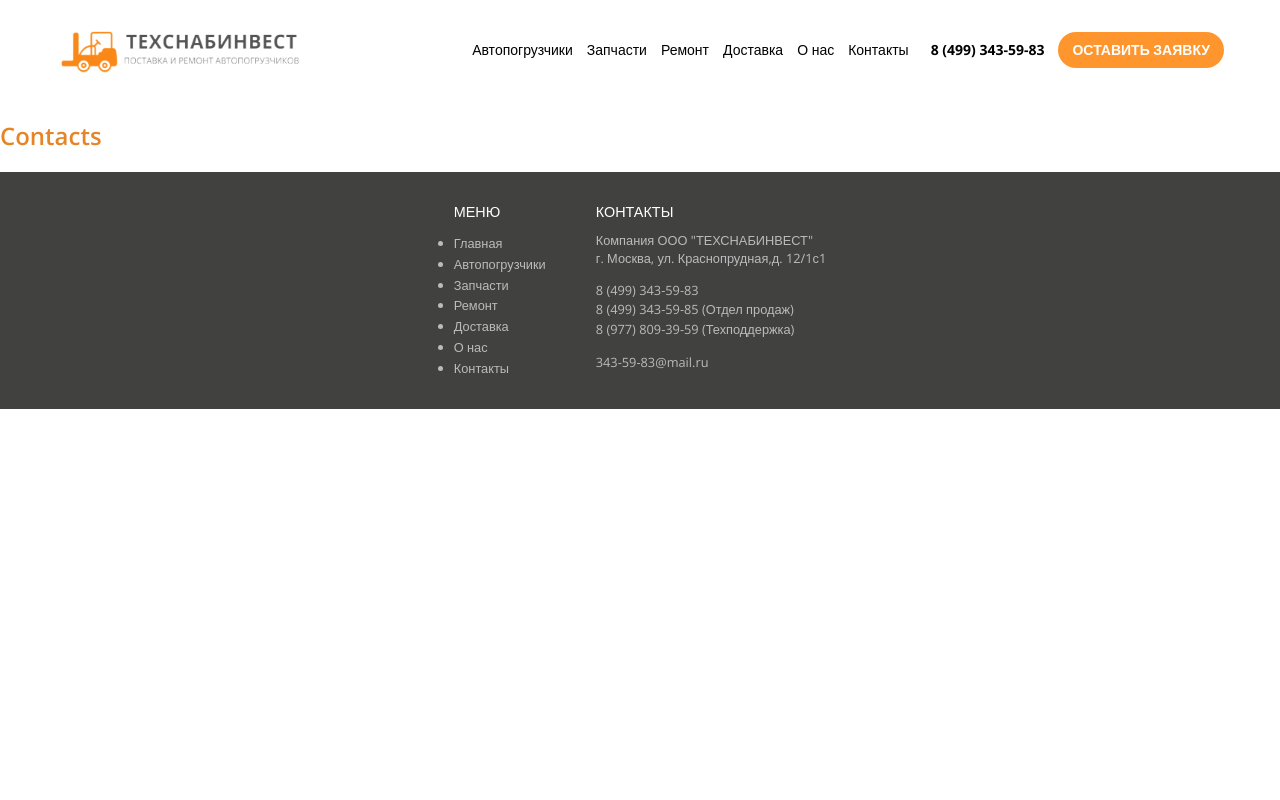
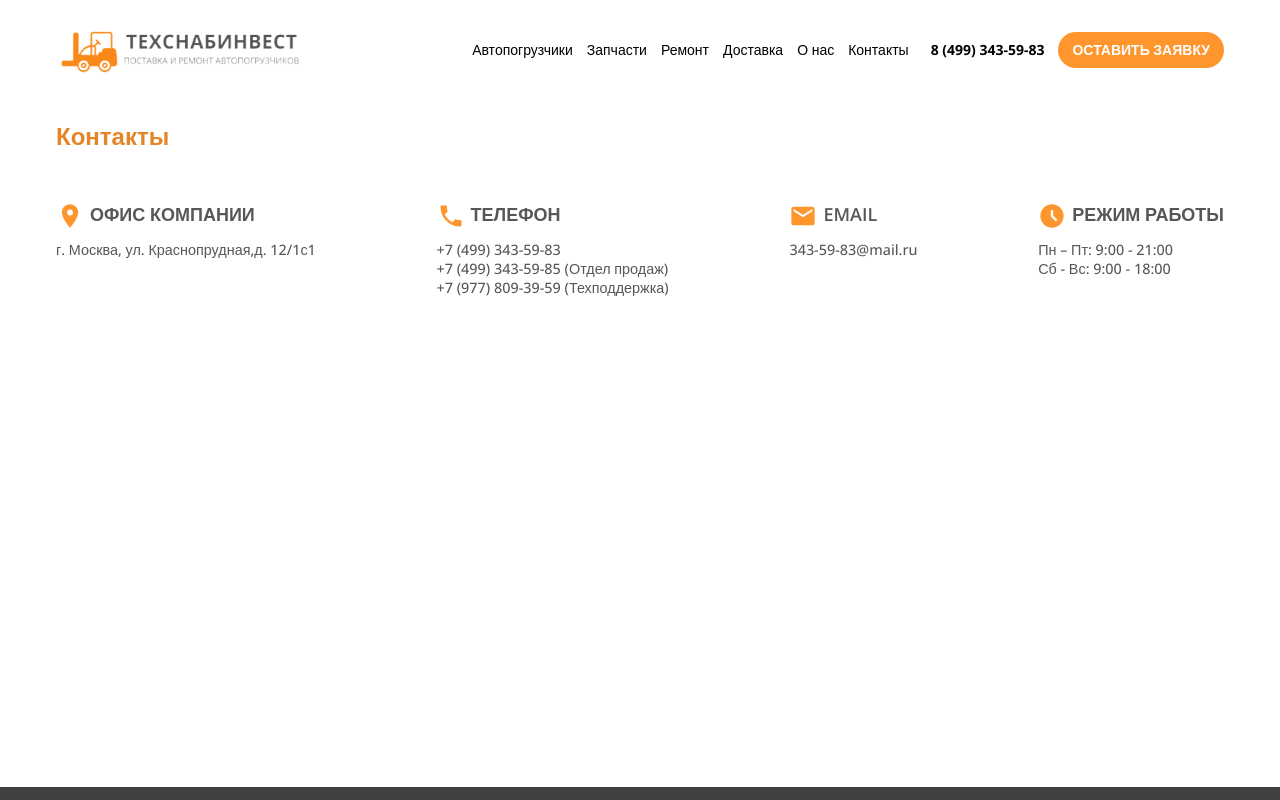
Before and after one commit to mascarponeee/techsnabinvest-website, a React (Create React App) app in the folder client/: page /contacts in a window 1280 px wide. Shown: the top 800 px of the page. Built offline with nearby package versions, Linux system fonts and the light colour scheme.

Commit message:
added contacts page

```diff
--- a/client/src/pages/Contacts.jsx
+++ b/client/src/pages/Contacts.jsx
@@ -1,7 +1,72 @@
+import '../styles/contacts.css'
+import { MdPlace, MdPhone, MdEmail, MdAccessTimeFilled } from "react-icons/md"
+
 function Contacts() {
   return (
     <div className="Contacts">
-      <h1 className="page_title">Contacts</h1>
+      <div className='container'>
+        <h1 className="page_title">Контакты</h1>
+        <div className='contacts-info'>
+          <div className='contacts-info-flex'>
+            <div className='contacts-info-block'>
+              <div className='contacts-info-block-header'>
+                <MdPlace className='contact-icon' />
+                <h3>
+                  ОФИС КОМПАНИИ
+                </h3>
+              </div>
+              <div className="contacts-info-block-body">
+                г. Москва, ул. Краснопрудная,д. 12/1с1
+              </div>
+            </div>
+
+            <div className='contacts-info-block'>
+              <div className='contacts-info-block-header'>
+                <MdPhone className='contact-icon' />
+                <h3>
+                  ТЕЛЕФОН
+                </h3>
+              </div>
+              <div className="contacts-info-block-body">
+                <p className='phone'>+7 (499) 343-59-83</p>
+                <p className='phone'>+7 (499) 343-59-85 (Отдел продаж)</p>
+                <p className='phone'>+7 (977) 809-39-59 (Техподдержка)</p>
+              </div>
+            </div>
+
+            <div className='contacts-info-block'>
+              <div className='contacts-info-block-header'>
+                <MdEmail className='contact-icon' />
+                <h3>
+                  EMAIL
+                </h3>
+              </div>
+              <div className="contacts-info-block-body">
+                <a href="mailto:343-59-83@mail.ru">343-59-83@mail.ru</a>
+              </div>
+            </div>
+
+            <div className='contacts-info-block'>
+              <div className='contacts-info-block-header'>
+                <MdAccessTimeFilled className='contact-icon' />
+                <h3>
+                  РЕЖИМ РАБОТЫ
+                </h3>
+              </div>
+              <div className="contacts-info-block-body">
+                <p>Пн – Пт: 9:00 - 21:00</p>
+                <p>Сб - Вс: 9:00 - 18:00</p>
+              </div>
+            </div>
+
+
+          </div>
+
+          <iframe src="https://yandex.ru/map-widget/v1/?um=constructor%3Ad9ea6c7809e2ceda71004fdbf22800fa4881cd06da50f0584c74c5bd3d85d225&amp;source=constructor" width="100%" height="400" className='ymap'></iframe>
+        </div>
+
+    </div>
+
     </div>
   );
 }
--- /dev/null
+++ b/client/src/styles/contacts.css
@@ -0,0 +1,74 @@
+.contacts-info {
+  padding: 30px 0 50px;
+  color: #575756;
+  display: flex;
+  flex-direction: column;
+}
+
+.contacts-info-flex {
+  width: 100%;;
+  display: flex;
+  flex: 1 1 0;
+  justify-content: space-between;
+  margin-bottom: 40px;
+  gap: 10px;
+}
+
+.contacts-info-block-header {
+  display: flex;
+  justify-content: flex-start;
+  margin-bottom: 10px;
+  gap: 6px;
+}
+
+.contacts-info-block-header h3 {
+  font-size: 1.125rem;
+  font-weight: 600;
+}
+
+.contacts-info-block-body {
+  font-weight: 500;
+  font-size: 0.9rem;
+}
+
+.contact-icon {
+  color: var(--main-color);
+  font-size: 1.75rem;
+}
+
+.contacts-info a {
+  color: inherit;
+}
+
+@media (max-width: 890px) {
+  .contacts-info-flex {
+    flex-direction: column;
+    gap: 20px;
+  }
+
+  .contacts-info {
+    flex-direction: row;
+    gap: 10px;
+  }
+
+  .ymap {
+    width: 60%;
+  }
+
+}
+
+@media (max-width: 600px) {
+  .contacts-info-flex {
+    flex-direction: column;
+    gap: 20px;
+  }
+
+  .contacts-info {
+    flex-direction: column;
+  }
+
+  .ymap {
+    width: 100%;
+  }
+
+}
```
